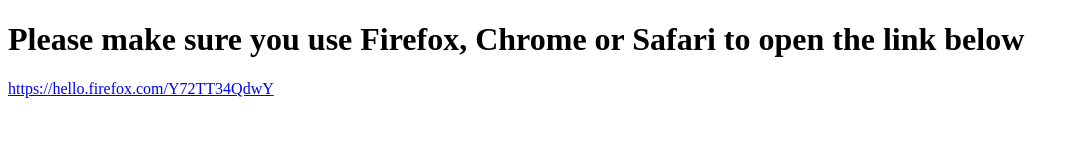
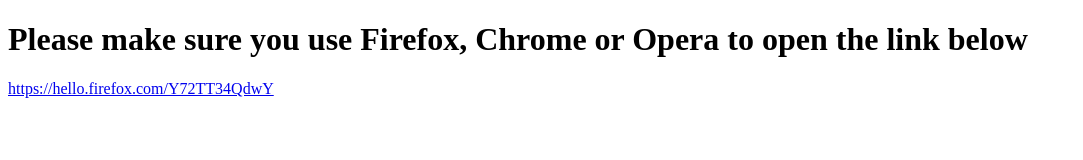
Before and after one commit to webmeeting/webmeeting.github.io, a plain HTML site: page index.html in a window 1280 px wide. Shown: the whole page, without its empty margins (0-1083 px from the left). Drawn offline with Linux system fonts and the light colour scheme.

Commit message:
opera, not safari

```diff
--- a/index.html
+++ b/index.html
@@ -4,7 +4,7 @@
     <title> WebMeeting </title>
   </head>
   <body>
-    <h1> Please make sure you use Firefox, Chrome or Safari to open the link below </h1>
+    <h1> Please make sure you use Firefox, Chrome or Opera to open the link below </h1>
     <a href="https://hello.firefox.com/Y72TT34QdwY"> https://hello.firefox.com/Y72TT34QdwY </a>
   </body>
 </html>
```
